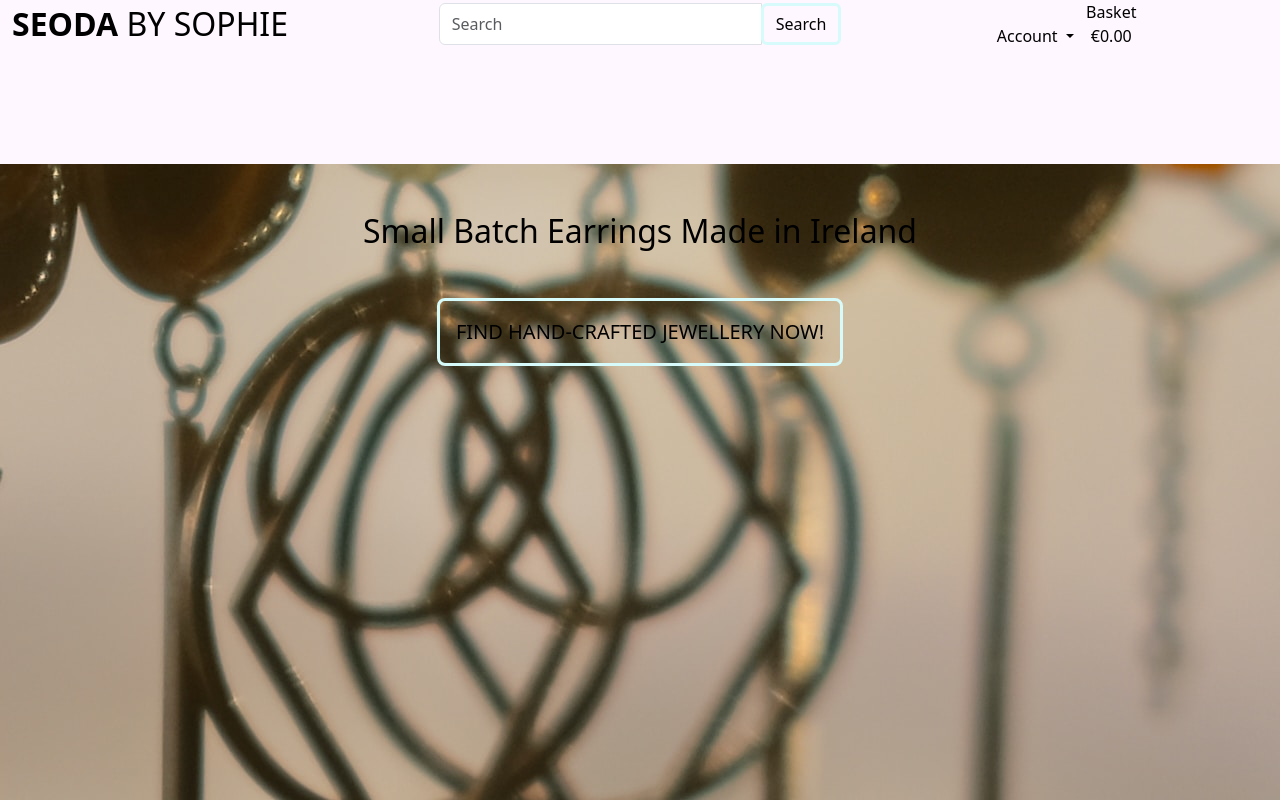
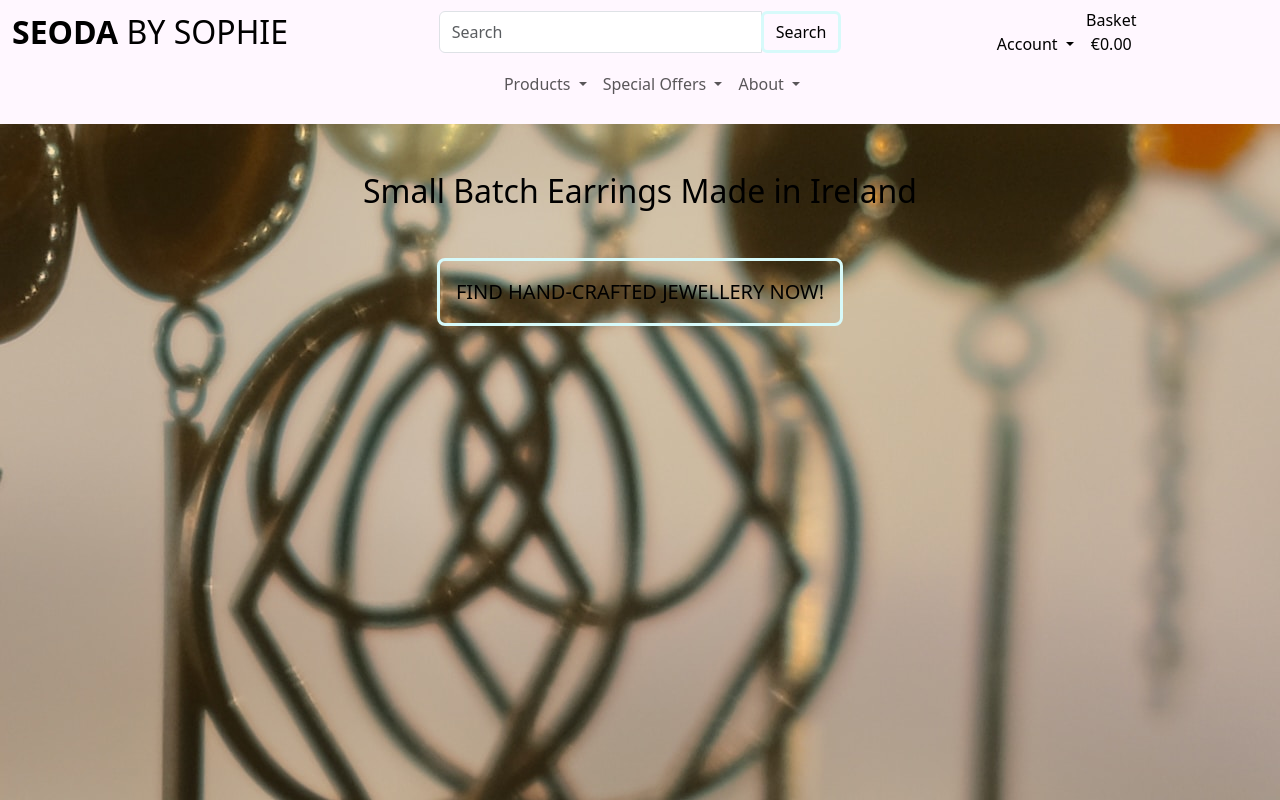
Before and after one commit to eosull/Seoda-By-Sophie, a Django app: page / in a window 1280 px wide. Run offline with Django 4.2, Linux system fonts and the light colour scheme.

Commit message:
feat: add dropdown and mobile nav

```diff
--- a/static/css/base.css
+++ b/static/css/base.css
@@ -12,7 +12,7 @@ html {
 
 body {
     background-color: var(--pink-white);
-    height: calc(100vh - 164px);
+    height: calc(100vh - 124px);
     color: var(--black);
 }
 
@@ -31,6 +31,10 @@ header {
 /* Header Styling */
 .main-logo-link {
     width: fit-content;
+}
+
+.header-container {
+    padding-top: 124px;
 }
 
 /* Landing Page Styling */
@@ -58,7 +62,7 @@ header {
     }
   }
 
-  /* fixed top navbar only on medium and up */
+/* Fixed top navbar only on medium and up */
 @media (min-width: 992px) {
     .fixed-top-desktop-only {
         position: fixed;
@@ -67,8 +71,4 @@ header {
         left: 0;
         z-index: 1030;
     }
-
-      .header-container {
-          padding-top: 164px;
 }
-  }
--- a/templates/base.html
+++ b/templates/base.html
@@ -33,7 +33,7 @@
   </head>
   <body>
     <header class="container-fluid fixed-top">
-      <div class="row">
+      <div id="topnav" class="row pt-lg-2 d-none d-lg-flex">
         <div class="col-12 col-lg-4 my-auto py-1 py-lg-0 text-center text-lg-left">
           <a href="{% url 'home' %}" class="nav-link main-logo-link">
             <h2 class="my-0 text-logo main-logo-link"><strong>Seoda</strong> By Sophie</h2></a>
@@ -58,7 +58,7 @@
                 <a href="#" class="nav-link dropdown-toggle" role="button" id="dropdownMenuLink" data-bs-toggle="dropdown" aria-expanded="false">
                   Account
                 </a>
-              <ul class="dropdown-menu border-0" aria-labelledby="dropdownMenuLink">
+              <ul class="dropdown-menu" aria-labelledby="dropdownMenuLink">
                 {% if request.user.is_authenticated %}
                   {% if request.user.is_superuser %}
                     <li><a href="" class="dropdown-item">Product Management</a></li>
@@ -90,6 +90,15 @@
           </ul>
         </div>
       </div>
+      <div class="row">
+        <nav class="navbar navbar-expand-lg navabr-light w-100">
+          <button class="navbar-toggler" type="button" data-bs-toggle="collapse" data-bs-target="#navbarNav" aria-controls="navbarNav" aria-expanded="false" aria-label="Toggle navigation">
+            <span class="navbar-toggler-icon"></span>
+          </button>
+          {% include 'includes/mobile-top-header.html' %}
+          {% include 'includes/main-nav.html' %}
+        </nav>
+      </div>
     </header>
 
     {% if messages %}
--- /dev/null
+++ b/templates/includes/main-nav.html
@@ -0,0 +1,40 @@
+<div class="collapse navbar-collapse" id="main-nav">
+    <ul class="navbar-nav w-auto mx-auto">
+        <li class="nav-item dropdown">
+            <div class="dropdown text-center">
+                <a href="#" class="nav-link dropdown-toggle" role="button" id="productMenuLink" data-bs-toggle="dropdown" aria-expanded="false">
+                    Products
+                  </a>
+                  <ul class="dropdown-menu" aria-labelledby="productMenuLink">
+                    <li><a href="#" class="dropdown-item">By Price</a></li>
+                    <li><a href="#" class="dropdown-item">By Category</a></li>
+                    <li><a href="#" class="dropdown-item">All Products</a></li>
+                  </ul>
+            </div>
+        </li>
+        <li class="nav-item dropdown">
+            <div class="dropdown text-center">
+                <a href="#" class="nav-link dropdown-toggle" role="button" id="offersMenuLink" data-bs-toggle="dropdown" aria-expanded="false">
+                    Special Offers
+                  </a>
+                  <ul class="dropdown-menu" aria-labelledby="offersMenuLink">
+                    <li><a href="#" class="dropdown-item">New In</a></li>
+                    <li><a href="#" class="dropdown-item">Last Chance</a></li>
+                    <li><a href="#" class="dropdown-item">Special Offers</a></li>
+                  </ul>
+            </div>
+        </li>
+        <li class="nav-item dropdown">
+            <div class="dropdown text-center">
+                <a href="#" class="nav-link dropdown-toggle" role="button" id="aboutMenuLink" data-bs-toggle="dropdown" aria-expanded="false">
+                    About
+                  </a>
+                  <ul class="dropdown-menu" aria-labelledby="aboutMenuLink">
+                    <li><a href="#" class="dropdown-item">FAQs</a></li>
+                    <li><a href="#" class="dropdown-item">Gallery</a></li>
+                    <li><a href="#" class="dropdown-item">Contact</a></li>
+                  </ul>
+            </div>
+        </li>
+    </ul>
+</div>
--- /dev/null
+++ b/templates/includes/mobile-top-header.html
@@ -0,0 +1,54 @@
+<li class="list-inline-item">
+    <a class="text-black nav-link d-block d-lg-none" href="#" id="mobile-search" data-toggle="dropdown" aria-haspopup="true" aria-expanded="false">
+        <div class="text-center">
+            <div><i class="fas fa-search fa-lg"></i></div>
+            <p class="my-0">Search</p>
+        </div>
+    </a>
+    <div class="dropdown-menu w-100 p-3 my-0" aria-labelledby="mobile-search">
+        <form class="form" method="GET" action="">
+            <div class="input-group w-100">
+                <input class="form-control" type="text" name="q" placeholder="Search">
+              <div class="form-control-append">
+                <button class="form-control border-blue btn site-button-primary" type="submit">
+                  Search
+                </button>
+              </div>
+            </div>
+        </form>
+    </div>
+</li>
+
+<li class="list-inline-item dropdown">
+    <a class="text-black nav-link d-block d-lg-none" href="#" id="user-options" data-toggle="dropdown" aria-haspopup="true" aria-expanded="false">
+        <div class="text-center">
+            <p class="my-0">My Account</p>
+        </div>
+    </a>
+    <div class="dropdown-menu" aria-labelledby="user-options">
+        {% if request.user.is_authenticated %}
+            {% if request.user.is_superuser %}
+                <a href="{% url 'account_logout' %}" class="dropdown-item">Product Management</a>
+            {% endif %}
+            <a href="#" class="dropdown-item">My Profile</a>
+            <a href="{% url 'account_logout' %}" class="dropdown-item">Logout</a>
+        {% else %}
+            <a href="{% url 'account_signup' %}" class="dropdown-item">Register</a>
+            <a href="{% url 'account_login' %}" class="dropdown-item">Login</a>
+        {% endif %}
+    </div>
+</li>
+<li class="list-inline-item">
+    <a class="{% if grand_total %} text-info font-weight-bold{% else %}{% endif %} nav-link d-block d-lg-none" href="">
+        <div class="text-center">
+            <div>Basket</div>
+            <p class="my-0">
+                {% if grand_total %}
+                    €{{ grand_total|floatformat:2 }}
+                {% else %}
+                    €0.00
+                {% endif %}
+            </p>
+        </div>
+    </a>
+</li>
```
Lines whose indentation alone changed are shown as unchanged.
